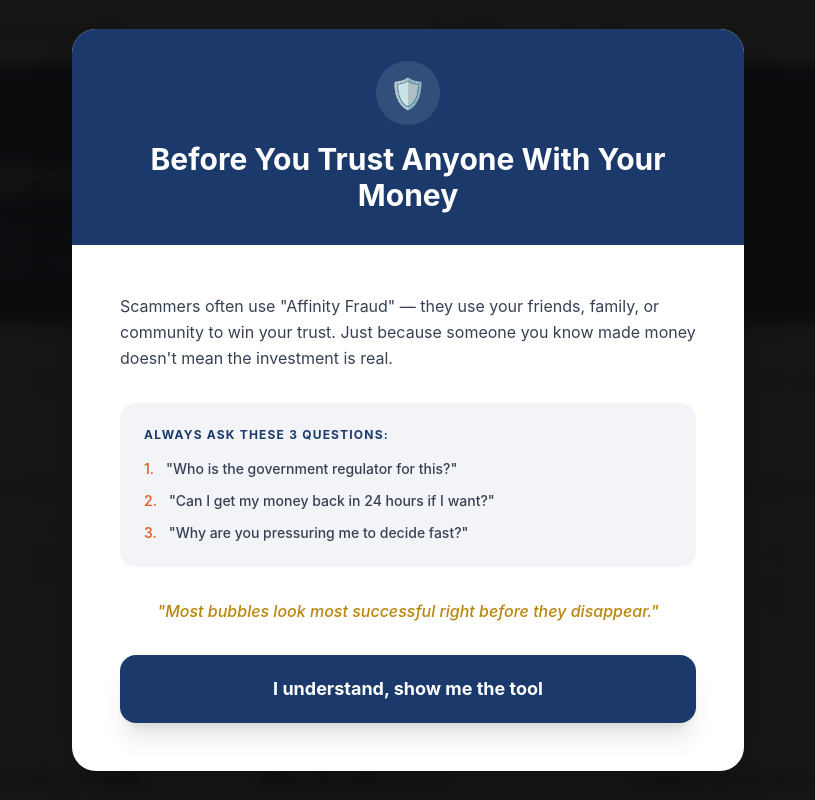
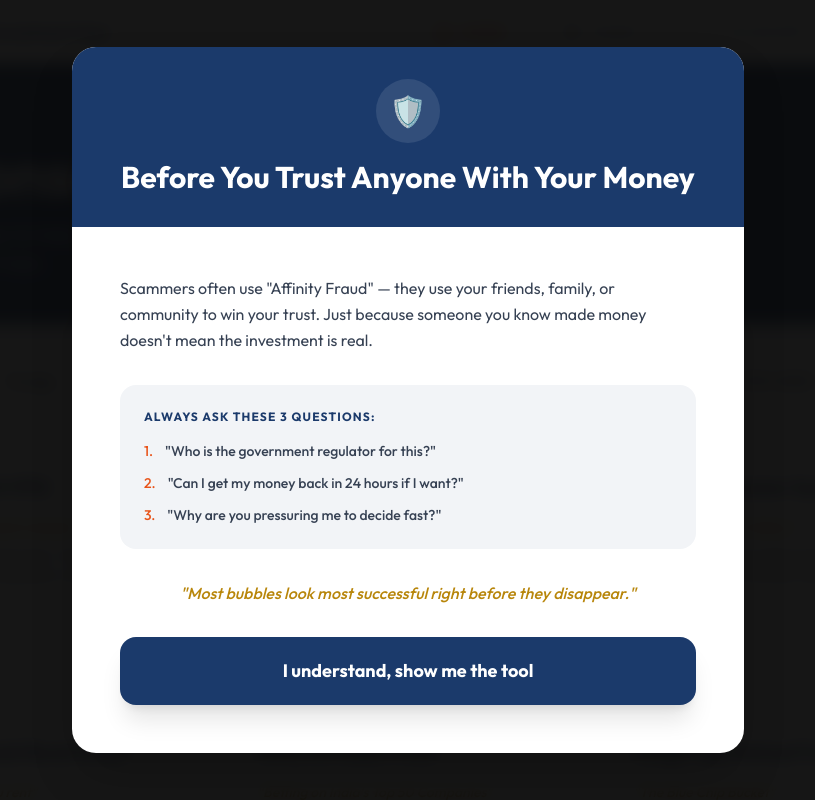
Before and after one commit to nishantniraj007/nish-invest, a React (Vite) app: page / in a window 1280 px wide. Shown: the top 800 px of the page, without its empty margins (232-1047 px from the left). Built offline with nearby package versions, Linux system fonts and the light colour scheme.

Commit message:
Fix CSS import order

```diff
--- a/src/index.css
+++ b/src/index.css
@@ -1,16 +1,13 @@
+@import url('https://fonts.googleapis.com/css2?family=Inter:wght@400;500;600;700;800&family=Outfit:wght@400;500;600;700;800&display=swap');
 @import "tailwindcss";
-@import url('https://fonts.googleapis.com/css2?family=Inter:wght@400;500;600;700;800&family=Outfit:wght@400;500;600;700;800&display=swap');
-
 @theme {
   --font-sans: "Outfit", "Inter", ui-sans-serif, system-ui, sans-serif;
 }
-
 @layer base {
   body {
     @apply bg-[#F2F4F7] text-[#1B3A6B] antialiased;
   }
 }
-
 @layer utilities {
   .no-scrollbar::-webkit-scrollbar {
     display: none;
```
Also changed, not shown: 6 other files (tests, documents, lock files or other folders).
